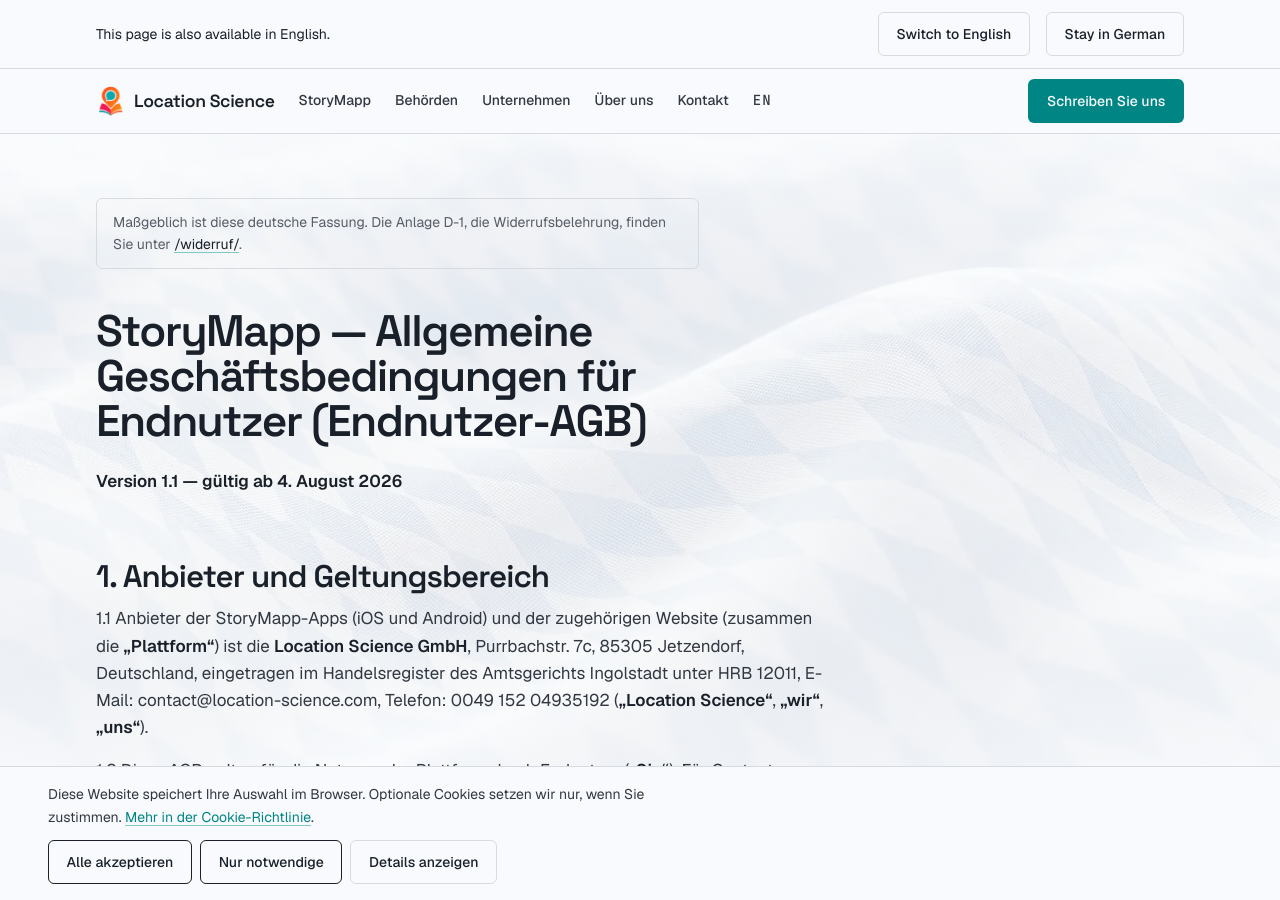
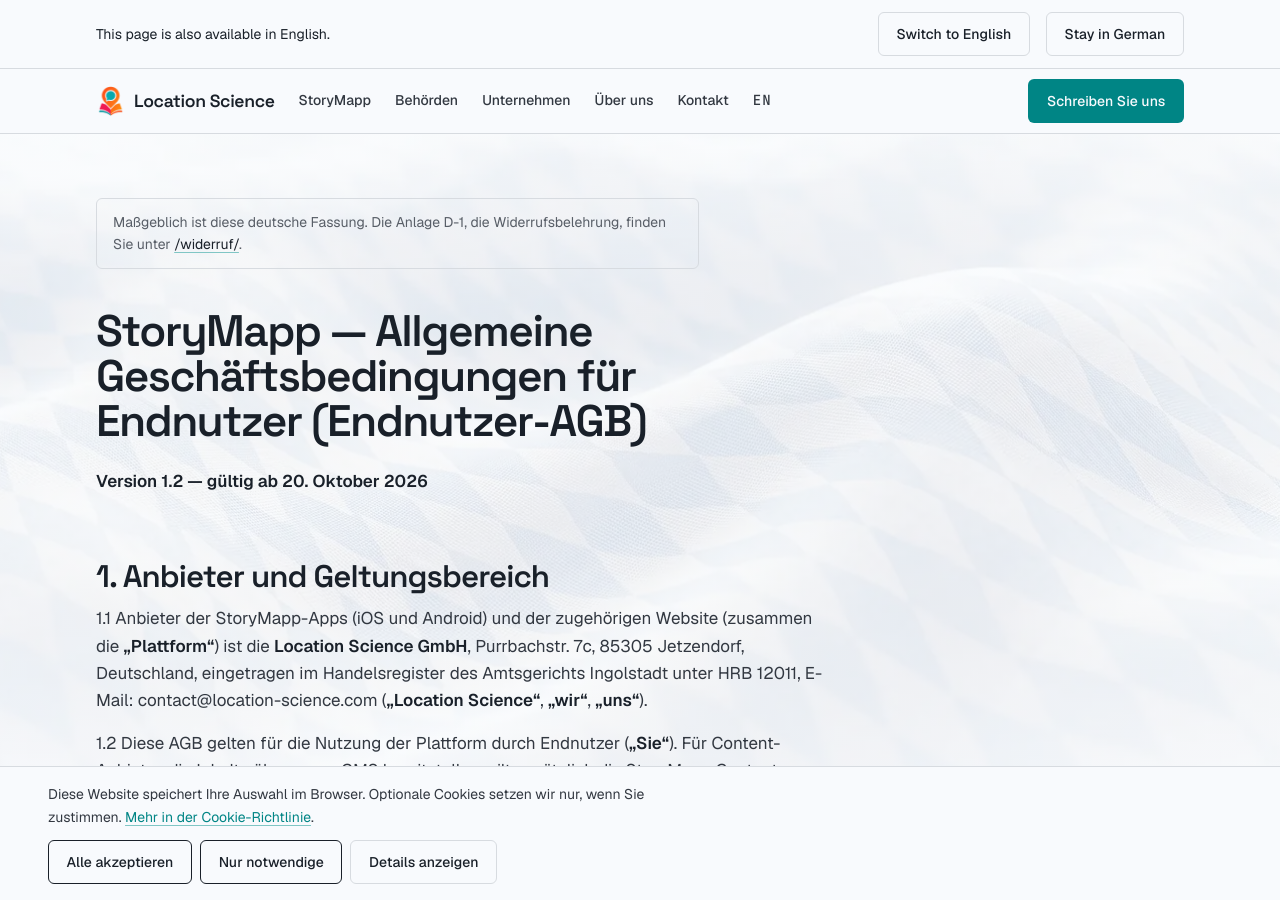
Before and after one commit to location-science/location-science.github.io, a Jekyll site: the page built from nutzungsbedingungen.md, in a window 1280 px wide and 900 px high. Built offline with Jekyll 4.4.1, drawn with Linux system fonts in a browser that asks for light colours.

Commit message:
Update terms and withdrawal documents to version 1.2, effective 20 October 2026

```diff
--- a/nutzungsbedingungen.md
+++ b/nutzungsbedingungen.md
@@ -10,11 +10,11 @@
 
 # StoryMapp — Allgemeine Geschäftsbedingungen für Endnutzer (Endnutzer-AGB)
 
-**Version 1.1 — gültig ab 4. August 2026**
+**Version 1.2 — gültig ab 20. Oktober 2026**
 
 ## 1. Anbieter und Geltungsbereich
 
-1.1 Anbieter der StoryMapp-Apps (iOS und Android) und der zugehörigen Website (zusammen die **„Plattform“**) ist die **Location Science GmbH**, Purrbachstr. 7c, 85305 Jetzendorf, Deutschland, eingetragen im Handelsregister des Amtsgerichts Ingolstadt unter HRB 12011, E-Mail: contact@location-science.com, Telefon: 0049 152 04935192 (**„Location Science“**, **„wir“**, **„uns“**).
+1.1 Anbieter der StoryMapp-Apps (iOS und Android) und der zugehörigen Website (zusammen die **„Plattform“**) ist die **Location Science GmbH**, Purrbachstr. 7c, 85305 Jetzendorf, Deutschland, eingetragen im Handelsregister des Amtsgerichts Ingolstadt unter HRB 12011, E-Mail: contact@location-science.com (**„Location Science“**, **„wir“**, **„uns“**).
 
 1.2 Diese AGB gelten für die Nutzung der Plattform durch Endnutzer (**„Sie“**). Für Content-Anbieter, die Inhalte über unser CMS bereitstellen, gilt zusätzlich die StoryMapp Content-Provider-Vereinbarung.
 
```
Also changed, not shown: en/terms.md (+2 -2 lines), en/withdrawal.md (+1 -2 lines), widerruf.md (+1 -2 lines).
